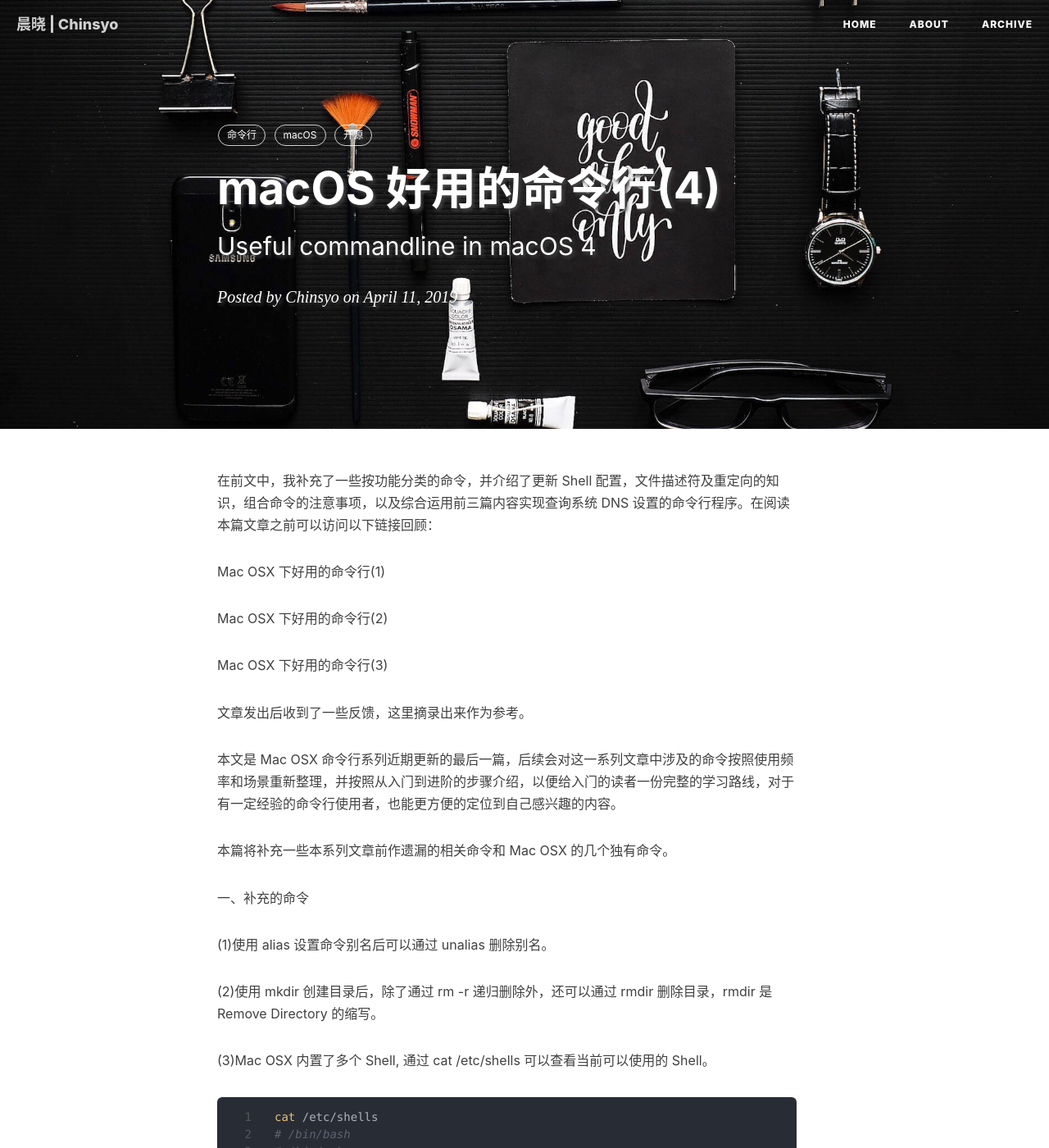
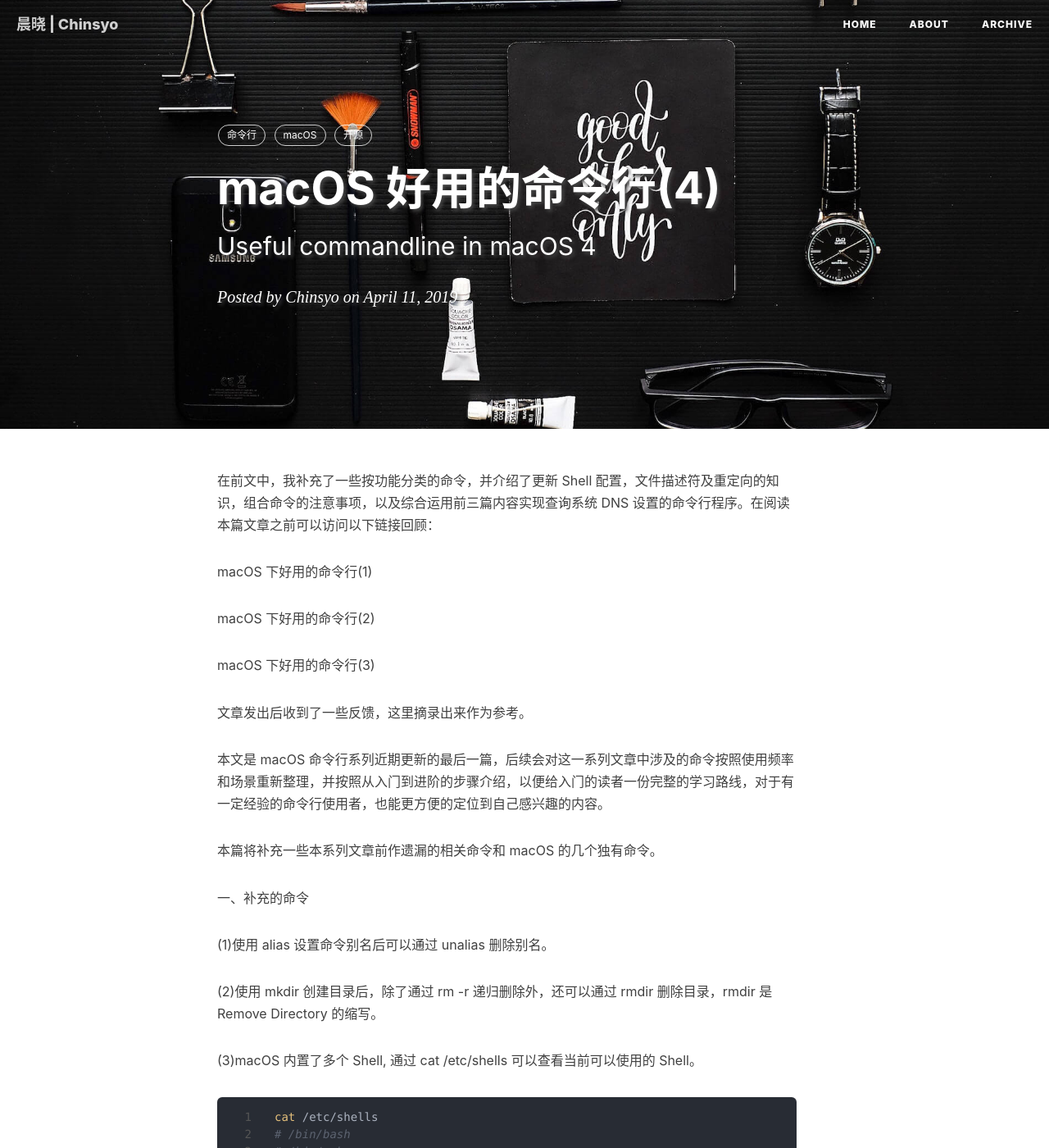
Before and after one commit to chinsyo/chinsyo.github.io, a Jekyll site: the page built from _posts/2019-04-11-useful-commandline-in-macos-4.md, in a window 1280 px wide and 1400 px high. Shown: the whole window at 82% size. Built offline with Jekyll 4.4.1, drawn with Linux system fonts in a browser that asks for light colours; comment, search, counter and statistics services are not loaded; some of the changed text lies outside the part shown.

Commit message:
change Mac OSX to macOS

````diff
--- a/_posts/2019-04-11-useful-commandline-in-macos-4.md
+++ b/_posts/2019-04-11-useful-commandline-in-macos-4.md
@@ -10,17 +10,17 @@ tags:
 
 在前文中，我补充了一些按功能分类的命令，并介绍了更新 Shell 配置，文件描述符及重定向的知识，组合命令的注意事项，以及综合运用前三篇内容实现查询系统 DNS 设置的命令行程序。在阅读本篇文章之前可以访问以下链接回顾：
 
-Mac OSX 下好用的命令行(1)
+macOS 下好用的命令行(1)
 
-Mac OSX 下好用的命令行(2)
+macOS 下好用的命令行(2)
 
-Mac OSX 下好用的命令行(3)
+macOS 下好用的命令行(3)
 
 文章发出后收到了一些反馈，这里摘录出来作为参考。
 
-本文是 Mac OSX 命令行系列近期更新的最后一篇，后续会对这一系列文章中涉及的命令按照使用频率和场景重新整理，并按照从入门到进阶的步骤介绍，以便给入门的读者一份完整的学习路线，对于有一定经验的命令行使用者，也能更方便的定位到自己感兴趣的内容。
+本文是 macOS 命令行系列近期更新的最后一篇，后续会对这一系列文章中涉及的命令按照使用频率和场景重新整理，并按照从入门到进阶的步骤介绍，以便给入门的读者一份完整的学习路线，对于有一定经验的命令行使用者，也能更方便的定位到自己感兴趣的内容。
 
-本篇将补充一些本系列文章前作遗漏的相关命令和 Mac OSX 的几个独有命令。
+本篇将补充一些本系列文章前作遗漏的相关命令和 macOS 的几个独有命令。
 
 一、补充的命令
 
@@ -28,7 +28,7 @@ Mac OSX 下好用的命令行(3)
 
 (2)使用 mkdir 创建目录后，除了通过 rm -r 递归删除外，还可以通过 rmdir 删除目录，rmdir 是 Remove Directory 的缩写。
 
-(3)Mac OSX 内置了多个 Shell, 通过 cat /etc/shells 可以查看当前可以使用的 Shell。
+(3)macOS 内置了多个 Shell, 通过 cat /etc/shells 可以查看当前可以使用的 Shell。
 
 ```bash
 cat /etc/shells
@@ -87,9 +87,9 @@ rsync linode:/home/server.log ~/Desktop/server.log
 
 二、独有的命令
 
-这里的独有是指 Mac OSX 无需额外安装，而 Linux 在没有额外安装时不具有的命令。是我通过 macOS 10.14 和 Ubuntu 16.04 对比的结果，其他系统或版本可能有所差异。
+这里的独有是指 macOS 无需额外安装，而 Linux 在没有额外安装时不具有的命令。是我通过 macOS 10.14 和 Ubuntu 16.04 对比的结果，其他系统或版本可能有所差异。
 
-Mac OSX 许多独有的命令主要功能为系统运维或软件开发，这里尽可能的挑选方便日常使用的命令，开发运维后续会抽空撰写专门的文章介绍。
+macOS 许多独有的命令主要功能为系统运维或软件开发，这里尽可能的挑选方便日常使用的命令，开发运维后续会抽空撰写专门的文章介绍。
 
 (1)让 Mac 说话
 ```bash
@@ -127,7 +127,7 @@ security find-identity -v -p codesigning
 
 (5)压缩和解压缩
 
-由于大部分人初次接触的电脑操作系统都是 Windows，加之 WinRar 的普及，造成发送给 Mac OSX 的 rar 格式文件需要额外安装解压软件才能打开，这里介绍几个关于压缩和解压缩的命令，建议大家采用 zip 这个跨平台的开源格式。
+由于大部分人初次接触的电脑操作系统都是 Windows，加之 WinRar 的普及，造成发送给 macOS 的 rar 格式文件需要额外安装解压软件才能打开，这里介绍几个关于压缩和解压缩的命令，建议大家采用 zip 这个跨平台的开源格式。
 
 ```bash
 # 压缩文件
@@ -168,7 +168,7 @@ softwareupdate --history
 
 (7)读写设置
 
-和 iOS 类似，Mac OSX 的设置项也通过 plist 格式保存在文件系统中，可以通过 defaults 命令增删改查，通常修改结束后使用 killall 命令重启相关程序以生效，对于具体的某个应用需要给出 bundle id，对于全局设置可以使用 NSGlobalDomain 或缩写 -g，如果不指定，则输出所有用户设置，可以通过 defaults domains 查询所有可用的域。
+和 iOS 类似，macOS 的设置项也通过 plist 格式保存在文件系统中，可以通过 defaults 命令增删改查，通常修改结束后使用 killall 命令重启相关程序以生效，对于具体的某个应用需要给出 bundle id，对于全局设置可以使用 NSGlobalDomain 或缩写 -g，如果不指定，则输出所有用户设置，可以通过 defaults domains 查询所有可用的域。
 
 增改使用 write 子命令，删除使用 delete 子命令，查询使用 find，read 和 read-type 子命令。
 
````
Also changed, not shown: _posts/2019-04-10-useful-commandline-in-macos-3.md (+2 -2 lines), _posts/2019-04-14-learn-git-the-hard-way-1.md (+3 -3 lines).
